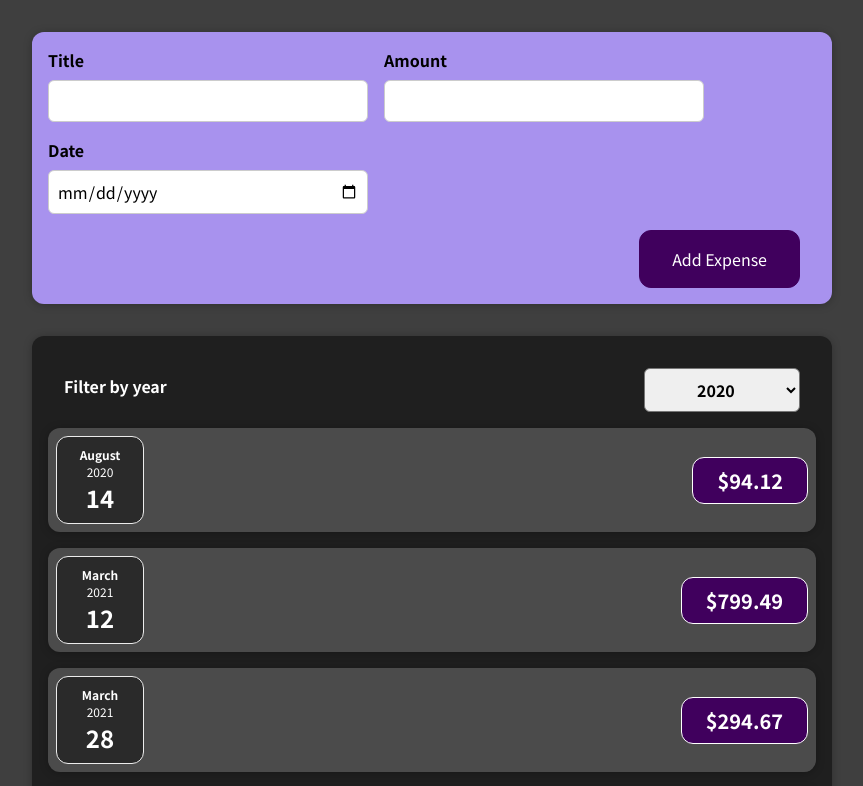
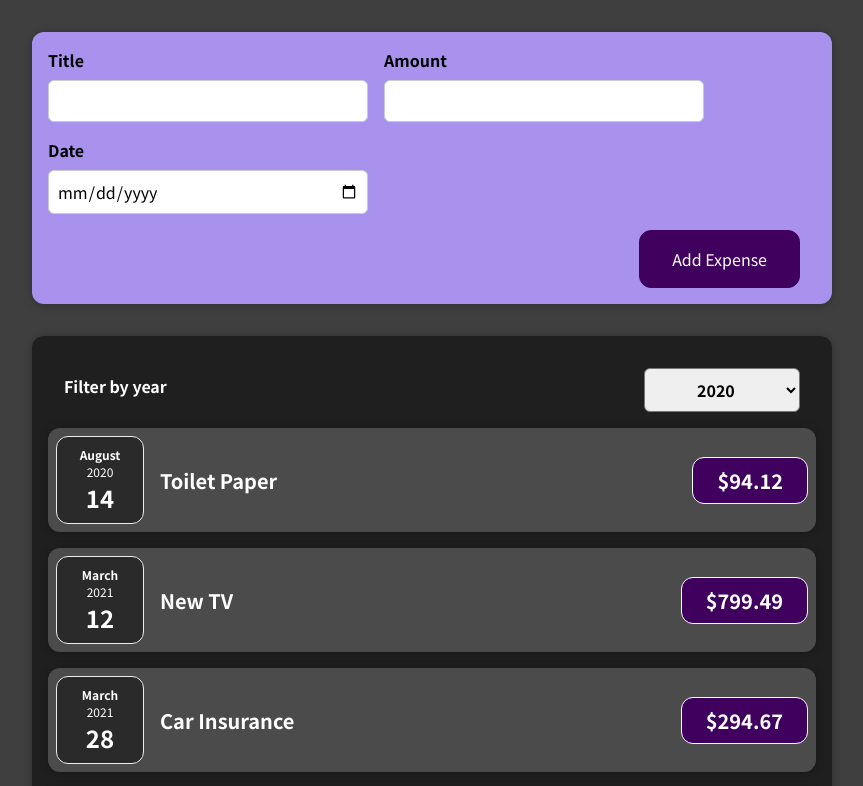
Before and after one commit to mpsujek/react-training, a React (Create React App) app: page / in a window 1280 px wide. Shown: the top 786 px of the page, without its empty margins (208-1071 px from the left). Built offline with nearby package versions, Linux system fonts and the light colour scheme.

Commit message:
:Fixed addding new eleement, bug with key and some previous title bug

```diff
--- a/src/App.js
+++ b/src/App.js
@@ -1,8 +1,8 @@
+import React, { useState } from 'react';
 import Expenses from './components/Expenses/Expenses';
 import NewExpense from './components/NewExpense/NewExpense';
 
-const App = () => {
-  const expenses = [
+const DUMMY_EXPENSES = [
   {
     id: 'e1',
     title: 'Toilet Paper',
@@ -24,7 +24,14 @@ const App = () => {
   },
 ];
 
-  const addExpenseHanlder = (expens) => {};
+const App = () => {
+  const [expenses, setExpenses] = useState(DUMMY_EXPENSES);
+
+  const addExpenseHanlder = (expens) => {
+    setExpenses((prevExpenses) => {
+      return [expens, ...prevExpenses];
+    });
+  };
   return (
     <div>
       <NewExpense onAddExpense={addExpenseHanlder} />
--- a/src/components/Expenses/ExpenseItem.js
+++ b/src/components/Expenses/ExpenseItem.js
@@ -9,7 +9,7 @@ export default function ExpenseItem(props) {
     <Card className='expense-item'>
       <ExpenseDate date={props.date} />
       <div className='expense-item__description'>
-        <h2>{props.tite}</h2>
+        <h2>{props.title}</h2>
         <div className='expense-item__price'>${props.amount}</div>
       </div>
     </Card>
--- a/src/components/Expenses/Expenses.js
+++ b/src/components/Expenses/Expenses.js
@@ -1,8 +1,9 @@
 import { useState } from 'react';
+import ExpensesFilter from './ExpensesFilter';
 import ExpenseItem from './ExpenseItem';
 import Card from '../UI/Card';
 import './Expenses.css';
-import ExpensesFilter from './ExpensesFilter';
+
 export default function Expenses({ expenses }) {
   const [yearFilter, setYearFilter] = useState('2020');
   const yearFilterChangeHanlder = (filter) => {
@@ -16,7 +17,7 @@ export default function Expenses({ expenses }) {
       />
       {expenses.map((expense) => (
         <ExpenseItem
-          id={expense.id}
+          key={expense.id}
           title={expense.title}
           amount={expense.amount}
           date={expense.date}
```
Lines whose indentation alone changed are shown as unchanged.
